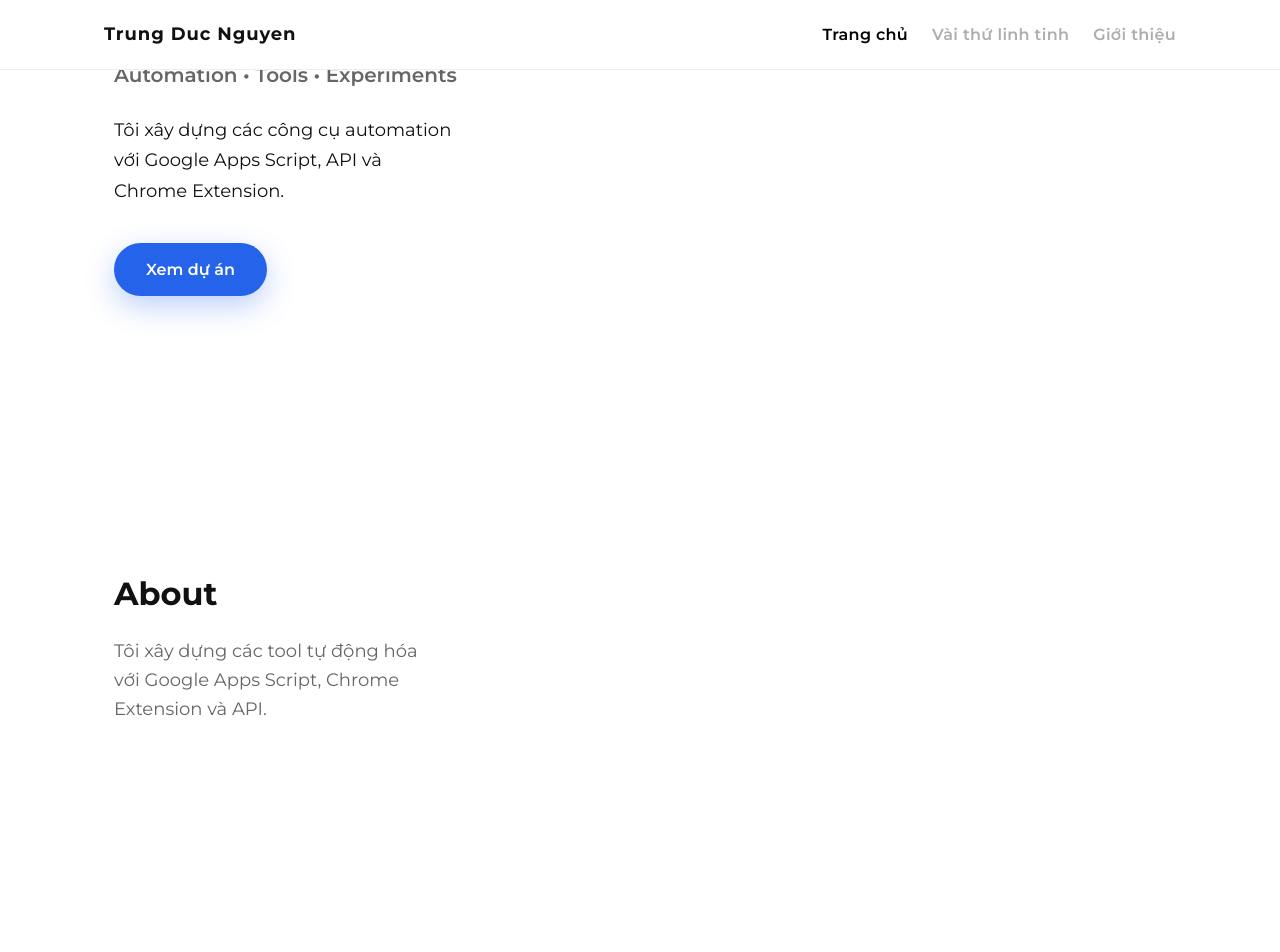
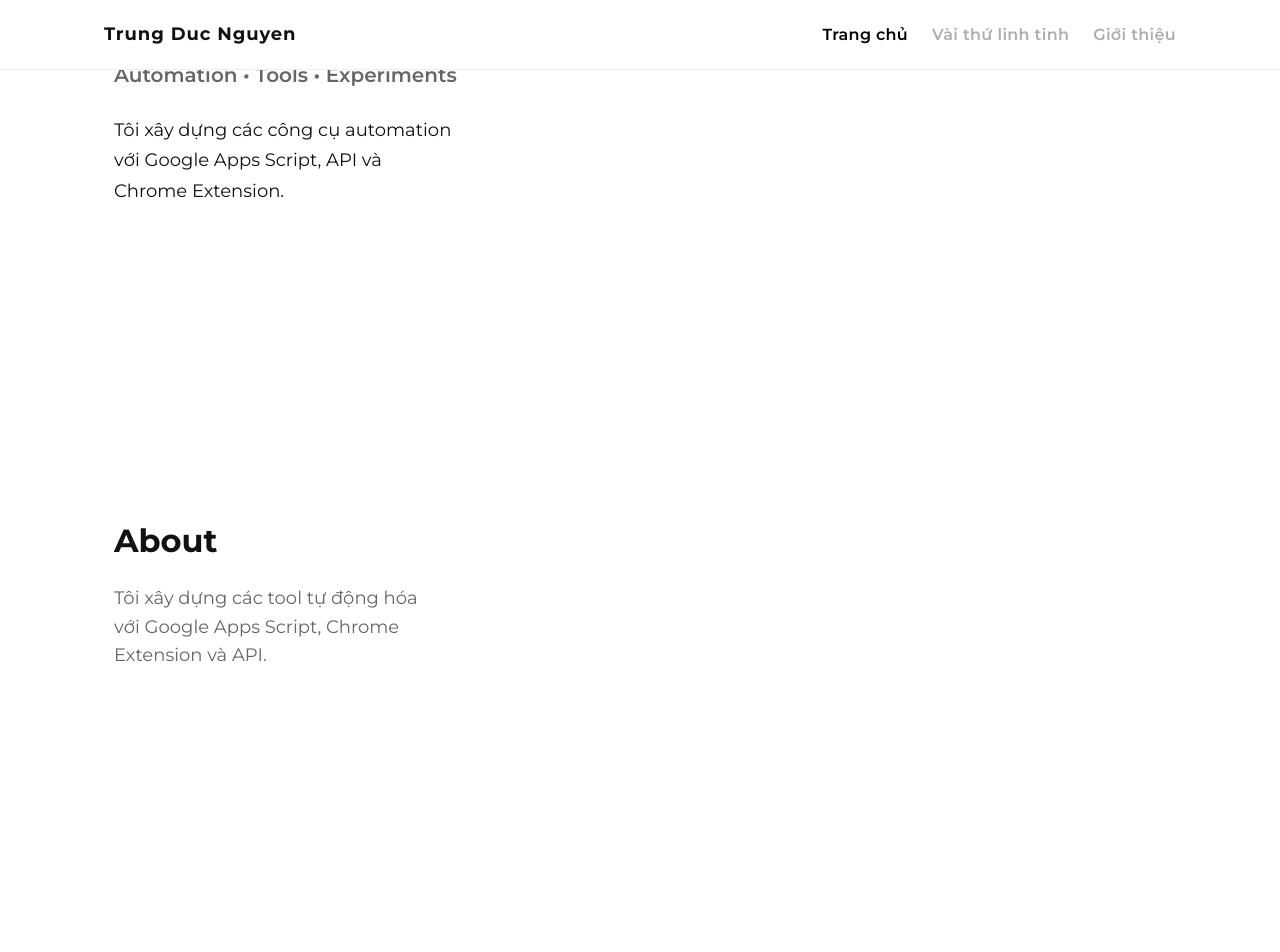
Before and after one commit to trungducngtd/trungducngtd.github.io, a Jekyll site: the page built from index.html, in a window 1280 px wide and 1400 px high, scrolled down 276 px. Shown: the top 952 px of the window. Built offline with Jekyll 4.4.1, drawn with Linux system fonts in a browser that asks for light colours; some of the changed text lies outside the part shown.

Commit message:
Update index.html

```diff
--- a/index.html
+++ b/index.html
@@ -12,7 +12,6 @@
       với Google Apps Script, API và<br />
       Chrome Extension.
     </p>
-    <a class="cta-button" href="/projects.html">Xem dự án</a>
   </div>
 </section>
 
@@ -29,8 +28,8 @@
 
 <section class="section-block featured-section">
   <div class="section-heading">
-    <p class="section-title">Project</p>
-    <p class="section-subtitle">Một vài dự án nổi bật.</p>
+    <p class="section-title">Mấy thứ linh tinh tôi làm</p>
+    <p class="section-subtitle">Tools, Workflow, Automation,...</p>
   </div>
   <div class="project-grid">
     {% for project in site.projects limit:3 %}
@@ -54,6 +53,6 @@
     {% endfor %}
   </div>
   <div class="projects-cta">
-    <a class="link-button" href="/projects.html">Xem tất cả dự án →</a>
+    <a class="link-button" href="/vai-thu-linh-tinh.html">Xem thêm →</a>
   </div>
 </section>
```
